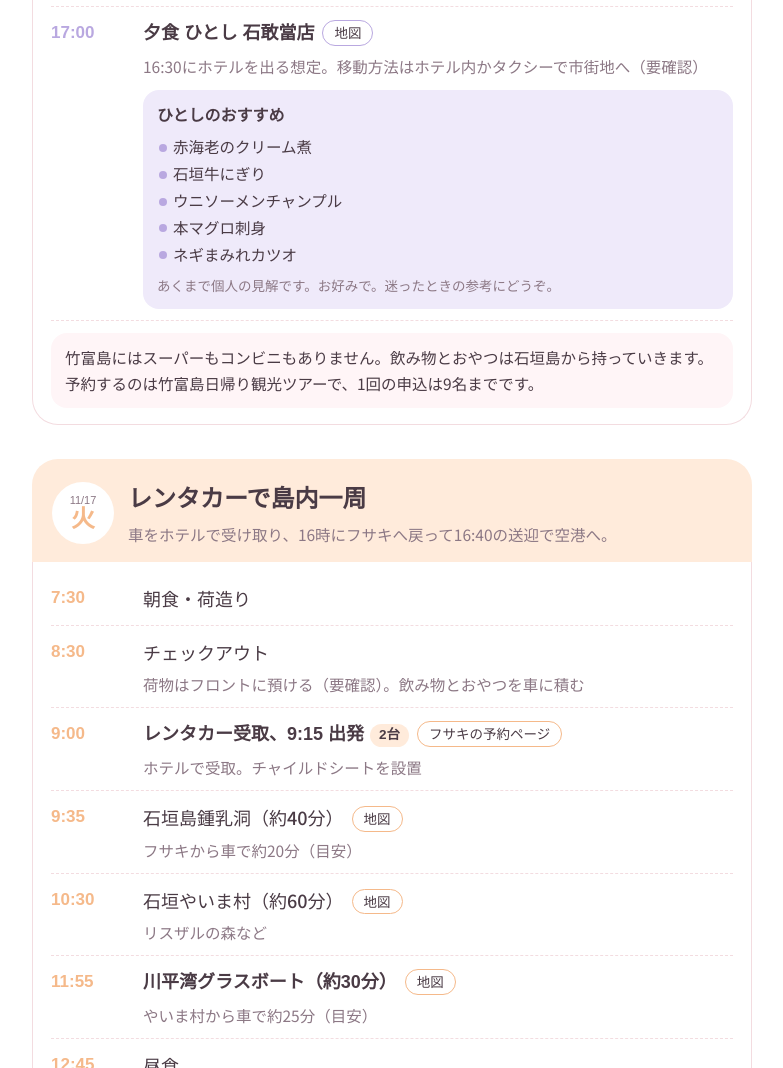
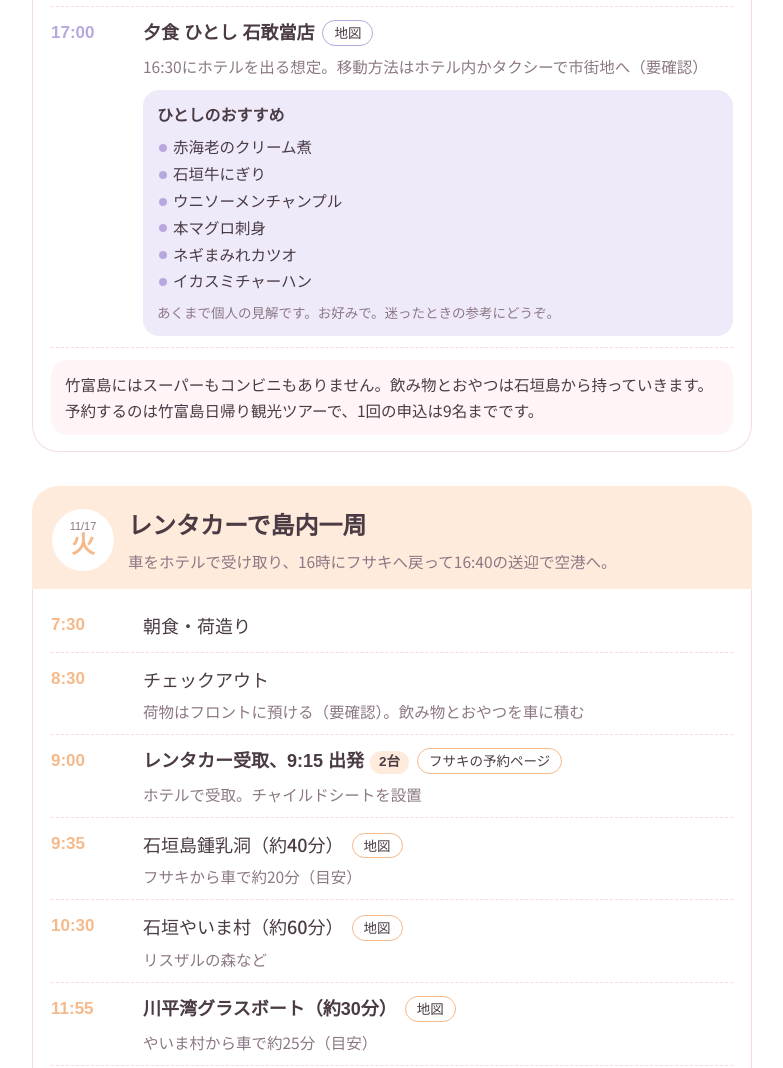
Before and after one commit to enacre-hiro/ishigaki-shiori, a plain HTML site: page index.html in a window 1280 px wide. Shown: the part 3980-5048 px from the top of the page, without its empty margins (248-1031 px from the left). Drawn offline with Linux system fonts and the light colour scheme; a web font is replaced by a local one.

Commit message:
おすすめにイカスミチャーハンを追加
Co-Authored-By: Claude Sonnet 5.5 <noreply@anthropic.com>
Claude-Session: https://claude.ai/code/session_01GwVpcLK3cVi5jz42xxBcFW

```diff
--- a/index.html
+++ b/index.html
@@ -163,7 +163,7 @@ h1,h2,h3{font-family:var(--f-disp);margin:0;text-wrap:balance}
     <div class="ev"><div class="t">13:45頃</div><div class="ttl">フェリーで石垣島へ<span class="chip">要確認</span><span class="links"><a class="map" href="https://www.google.com/search?q=%E7%AB%B9%E5%AF%8C%E5%B3%B6%20%E7%9F%B3%E5%9E%A3%E6%B8%AF%20%E3%83%95%E3%82%A7%E3%83%AA%E3%83%BC%20%E6%99%82%E5%88%BB%E8%A1%A8" target="_blank" rel="noopener">時刻表を探す</a></span></div><div></div><div class="memo">帰りの便は選べるプラン。時刻は要確認</div></div>
     <div class="ev"><div class="t">14:00頃</div><div class="ttl">石垣港 着 → タクシーでフサキへ<span class="links"><a class="map" href="https://lin.ee/gVADPOz" target="_blank" rel="noopener">タクシー配車（LINE）</a></span></div></div>
     <div class="ev"><div class="t">15:00頃</div><div class="ttl">フサキ着、プールで休憩</div><div></div><div class="memo">日没は17:50頃（目安）。ビーチで夕日</div></div>
-    <div class="ev hi"><div class="t">17:00</div><div class="ttl">夕食 ひとし 石敢當店<span class="links"><a class="map" href="https://maps.app.goo.gl/aagp9K6jWadzcS9V8" target="_blank" rel="noopener">地図</a></span></div><div></div><div class="memo">16:30にホテルを出る想定。移動方法はホテル内かタクシーで市街地へ（要確認）</div><div></div><div class="reco"><b>ひとしのおすすめ</b><ul><li>赤海老のクリーム煮</li><li>石垣牛にぎり</li><li>ウニソーメンチャンプル</li><li>本マグロ刺身</li><li>ネギまみれカツオ</li></ul><span>あくまで個人の見解です。お好みで。迷ったときの参考にどうぞ。</span></div></div>
+    <div class="ev hi"><div class="t">17:00</div><div class="ttl">夕食 ひとし 石敢當店<span class="links"><a class="map" href="https://maps.app.goo.gl/aagp9K6jWadzcS9V8" target="_blank" rel="noopener">地図</a></span></div><div></div><div class="memo">16:30にホテルを出る想定。移動方法はホテル内かタクシーで市街地へ（要確認）</div><div></div><div class="reco"><b>ひとしのおすすめ</b><ul><li>赤海老のクリーム煮</li><li>石垣牛にぎり</li><li>ウニソーメンチャンプル</li><li>本マグロ刺身</li><li>ネギまみれカツオ</li><li>イカスミチャーハン</li></ul><span>あくまで個人の見解です。お好みで。迷ったときの参考にどうぞ。</span></div></div>
     <div class="tip">竹富島にはスーパーもコンビニもありません。飲み物とおやつは石垣島から持っていきます。予約するのは竹富島日帰り観光ツアーで、1回の申込は9名までです。</div>
   </div>
 </section>
```
